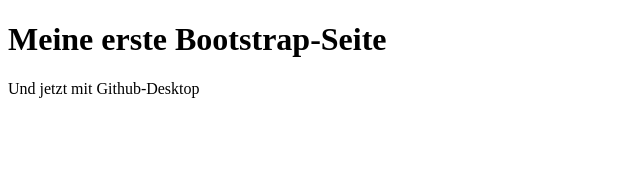
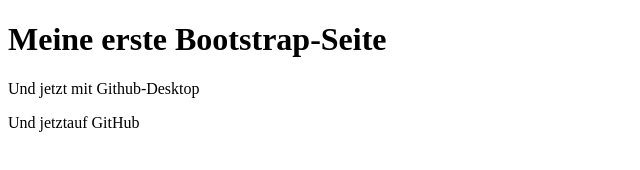
Before and after one commit to WolfgangBock/webtech1, a plain HTML site: page index.html in a window 1280 px wide. Shown: the whole page, without its empty margins (0-640 px from the left). Drawn offline with Linux system fonts and the light colour scheme.

Commit message:
Update index.html

```diff
--- a/index.html
+++ b/index.html
@@ -7,5 +7,6 @@
   <body>
     <h1>Meine erste Bootstrap-Seite</h1>
     <p>Und jetzt mit Github-Desktop</p>
+    <p>Und jetztauf GitHub</p>
   </body>
 </html>
```
